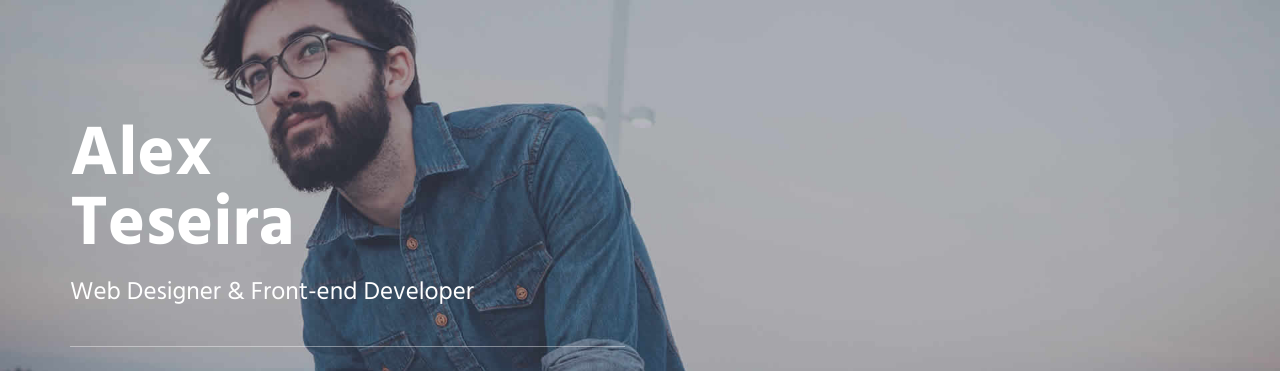
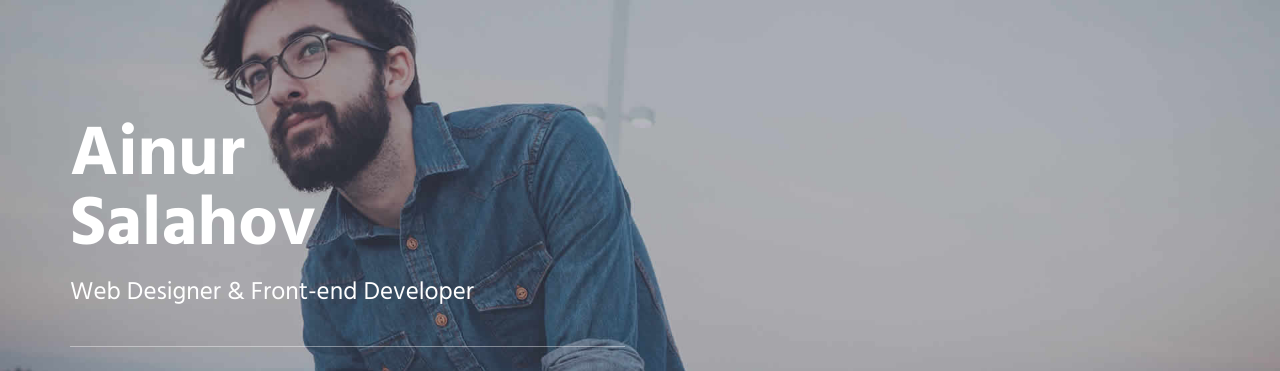
Before and after one commit to salahoff/salahoff.github.io, a plain HTML site: page index.html in a window 1280 px wide. Shown: the part 99-470 px from the top of the page. Drawn offline with Linux system fonts and the light colour scheme.

Commit message:
Update index.html

```diff
--- a/index.html
+++ b/index.html
@@ -14,7 +14,7 @@
     <!-- BEGIN HEAD -->
     <head>
         <meta charset="utf-8"/>
-        <title>Metronic "Aircv" Frontend Freebie</title>
+        <title>Ainur Salahov</title>
         <meta http-equiv="X-UA-Compatible" content="IE=edge">
         <meta content="width=device-width, initial-scale=1" name="viewport"/>
         <meta content="" name="description"/>
@@ -86,7 +86,7 @@
                 <div class="row">
                     <div class="col-sm-6">
                         <div class="promo-block-divider">
-                            <h1 class="promo-block-title">Alex <br/> Teseira</h1>
+                            <h1 class="promo-block-title">Ainur <br/> Salahov</h1>
                             <p class="promo-block-text">Web Designer &amp; Front-end Developer</p>
                         </div>
                         <ul class="list-inline">
```
